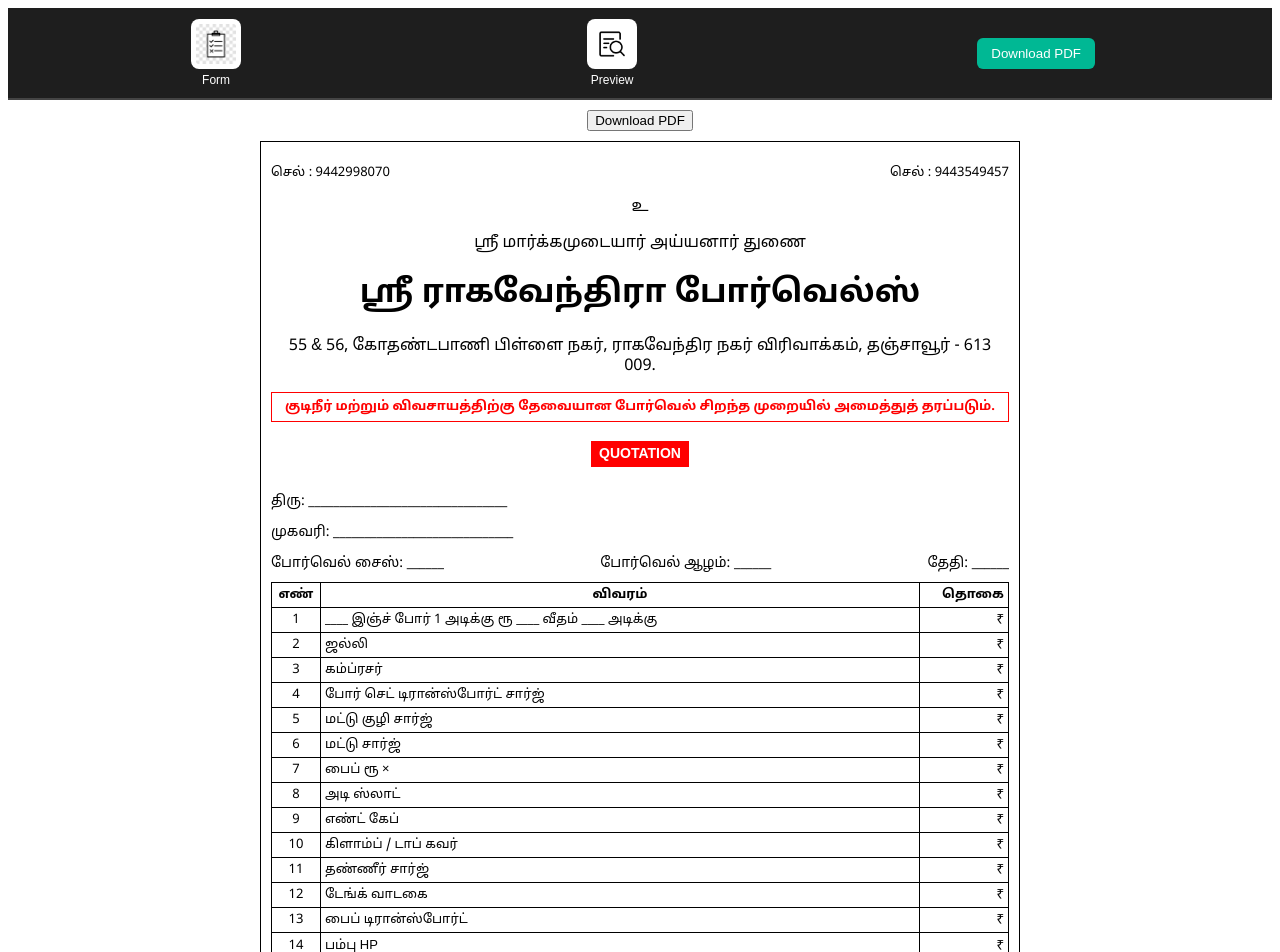
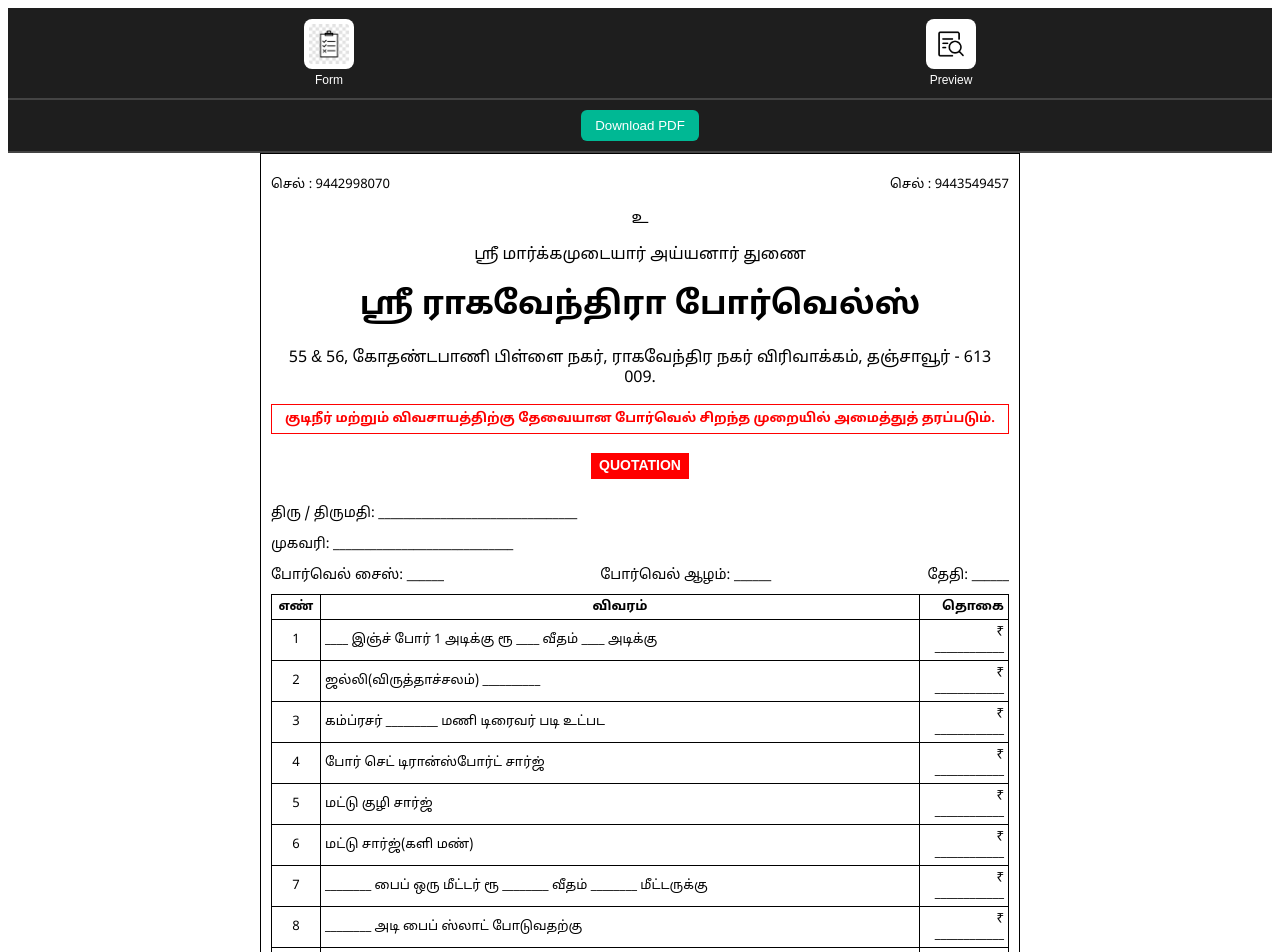
Before and after one commit to srinivasan-k-dev/Quotation-app, a React (Vite) app: page /preview in a window 1280 px wide. Shown: the top 952 px of the page. Built offline with nearby package versions, Linux system fonts and the light colour scheme.

Commit message:
calculations

```diff
--- a/src/Navbar.css
+++ b/src/Navbar.css
@@ -39,17 +39,6 @@
   font-size: 12px;
 }
 
-/* Download button */
-.download-btn {
-  padding: 8px 14px;
-  background-color: #00b894;
-  color: white;
-
-  border: none;
-  border-radius: 6px;
-  cursor: pointer;
-}
-
 /* Hover */
 .nav-btn:hover img {
   transform: scale(1.1);
--- a/src/Navbar.jsx
+++ b/src/Navbar.jsx
@@ -21,9 +21,6 @@ const Navbar = () => {
         <span>Preview</span>
       </button>
 
-      <button className="download-btn">
-        Download PDF
-      </button>
 
     </div>
   );
--- a/src/Preview.jsx
+++ b/src/Preview.jsx
@@ -5,22 +5,25 @@ import html2pdf from "html2pdf.js";
 
 function Preview({ formData = {} }) {
 
-const num = (val) => Number(val) || 0;
+const num = (val) => {
+  const match = String(val).match(/\d+(\.\d+)?/);
+  return match ? Number(match[0]) : 0;
+};
   // 🔢 Row calculations
-const row1 = num(formData.inch) * num(formData.veetham) * num(formData.adi);
-const row2 = num(formData.jalli);
-const row3 = num(formData.kamprasar);
+const row1 = num(formData.veetham) * num(formData.adi);
+const row2 = 130 * num(formData.jalli);
+const row3 = 2500 * num(formData.kamprasar);
 const row4 = num(formData.transport);
 const row5 = num(formData.mattukuli);
 const row6 = num(formData.mattu);
-const row7 = num(formData.pipe) * num(formData.meter) * num(formData.meterukku);
-const row8 = num(formData.slad);
-const row9 = num(formData.cape);
+const row7 = num(formData.meter) * num(formData.meterukku);
+const row8 = 10 * num(formData.slad);
+const row9 = 75 * num(formData.cape);
 const row10 = num(formData.clamp);
 const row11 = num(formData.water);
 const row12 = num(formData.tank);
 const row13 = num(formData.pipeTransport);
-const row14 = num(formData.pump) + num(formData.HP);
+const row14 = num(formData.pump);
   // 💰 Total
 const total =
   row1 + row2 + row3 +
@@ -50,8 +53,8 @@ const downloadPDF = () => {
 };
   return (
 <>
-  <div style={{ textAlign: "center", margin: "10px" }}>
-    <button onClick={downloadPDF}>Download PDF</button>
+  <div className="div">
+    <button className="download-btn" onClick={downloadPDF}>Download PDF</button>
   </div>
 
   <div id="pdf-content" className="page">
@@ -78,7 +81,7 @@ const downloadPDF = () => {
 
       {/* Customer Info */}
       <div className="info">
-        <p>திரு: {formData.name || " ________________________________"}</p>
+        <p>திரு / திருமதி: {formData.name || " ________________________________"}</p>
         <p>முகவரி: {formData.address || "_____________________________"}</p>
       </div>
 
@@ -105,56 +108,56 @@ const downloadPDF = () => {
             <td>
               {formData.inch || "____"} இஞ்ச் போர் 1 அடிக்கு ரூ {formData.veetham || "____"} வீதம் {formData.adi || "____"} அடிக்கு
             </td>
-            <td>₹ {row1 || ""}</td>
+            <td>₹ {row1 || "____________"}</td>
           </tr>
 
           <tr>
             <td>2</td>
-            <td>ஜல்லி {formData.jalli || ""}</td>
-            <td>₹ {row2 || ""}</td>
+            <td>ஜல்லி(விருத்‌‌‌தாச்‌‌‌சலம்‌‌‌) {formData.jalli || "__________"}</td>
+            <td>₹ {row2 || "____________"}</td>
           </tr>
 
           <tr>
             <td>3</td>
-            <td>கம்ப்ரசர் {formData.kamprasar || ""}</td>
-            <td>₹ {row3 || ""}</td>
+            <td>கம்ப்ரசர் {formData.kamprasar || "_________"} மணி டிரைவர்‌‌‌ படி உட்‌‌‌பட</td>
+            <td>₹ {row3 || "____________"}</td>
           </tr>
 
-<tr><td>4</td><td>போர் செட் டிரான்ஸ்போர்ட் சார்ஜ்</td><td>₹ {row4 || ""}</td></tr>
-<tr><td>5</td><td>மட்டு குழி சார்ஜ்</td><td>₹ {row5 || ""}</td></tr>
-<tr><td>6</td><td>மட்டு சார்ஜ்</td><td>₹ {row6 || ""}</td></tr>
+<tr><td>4</td><td>போர் செட் டிரான்ஸ்போர்ட் சார்ஜ்</td><td>₹ {row4 || "____________"}</td></tr>
+<tr><td>5</td><td>மட்டு குழி சார்ஜ்</td><td>₹ {row5 || "____________"}</td></tr>
+<tr><td>6</td><td>மட்டு சார்ஜ்(களி மண்‌‌‌)</td><td>₹ {row6 || "____________"}</td></tr>
 
           <tr>
             <td>7</td>
             <td>
-              {formData.pipe || ""} பைப் ரூ {formData.meter || ""} × {formData.meterukku || ""}
+              {formData.pipe || "________"} பைப் ஒரு மீட்‌‌‌டர்‌‌‌  ரூ {formData.meter || "________"} வீதம்‌‌‌  {formData.meterukku || "________"} மீட்‌‌‌டருக்‌‌‌கு
             </td>
-            <td>₹ {row7 || ""}</td>
+            <td>₹ {row7 || "____________"}</td>
           </tr>
 
           <tr>
             <td>8</td>
-            <td>{formData.slad || ""} அடி ஸ்லாட்</td>
-            <td>₹ {row8 || ""}</td>
+            <td>{formData.slad || "________"} அடி பைப்‌‌‌ ஸ்லாட் போடுவதற்‌‌‌கு</td>
+            <td>₹ {row8 || "____________"}</td>
           </tr>
 
           <tr>
             <td>9</td>
-            <td>{formData.cape || ""} எண்ட் கேப்</td>
-            <td>₹ {row9 || ""}</td>
+            <td>{formData.cape || "________"} இஞ்‌‌‌ச்‌‌‌ எண்ட் கேப்</td>
+            <td>₹ {row9 || "____________"}</td>
           </tr>
 
-<tr><td>10</td><td>கிளாம்ப் / டாப் கவர்</td><td>₹ {row10 || ""}</td></tr>
-<tr><td>11</td><td>தண்ணீர் சார்ஜ்</td><td>₹ {row11 || ""}</td></tr>
-<tr><td>12</td><td>டேங்க் வாடகை</td><td>₹ {row12 || ""}</td></tr>
-<tr><td>13</td><td>பைப் டிரான்ஸ்போர்ட்</td><td>₹ {row13 || ""}</td></tr>
+<tr><td>10</td><td>கிளாம்ப் / டாப் கவர்</td><td>₹ {row10 || "____________"}</td></tr>
+<tr><td>11</td><td>தண்ணீர் சார்ஜ்</td><td>₹ {row11 || "____________"}</td></tr>
+<tr><td>12</td><td>டேங்க் வாடகை மற்‌‌‌றும்‌‌‌ டிரான்‌‌‌ஸ்‌‌‌போர்‌‌‌ட்‌‌‌</td><td>₹ {row12 || "____________"}</td></tr>
+<tr><td>13</td><td>பைப் டிரான்ஸ்போர்ட்</td><td>₹ {row13 || "____________"}</td></tr>
 
           <tr>
             <td>14</td>
             <td>
-              {formData.pump || ""} பம்பு {formData.HP || ""} HP
+              {formData.pump || "_______"} பம்பு {formData.HP || "_______"} HP
             </td>
-            <td>₹ {row14 || ""}</td>
+            <td>₹ {row14 || "____________"}</td>
           </tr>
 
         </tbody>
--- a/src/preview.css
+++ b/src/preview.css
@@ -9,6 +9,25 @@
   overflow: hidden; /* 🔥 prevent spill */
 }
 
+.download-btn {
+  padding: 8px 14px;
+  background-color: #00b894;
+  color: white;
+
+  border: none;
+  border-radius: 6px;
+  cursor: pointer;
+}
+
+.div {
+ display: flex;
+  justify-content: space-around;
+  align-items: center;
+
+  background-color: #1e1e1e;
+  padding: 10px;
+  border-bottom: 2px solid #444;
+}
 
 /* Print fix */
 @media print {
```
Also changed, not shown: src/Form.jsx (+22 -22 lines).
